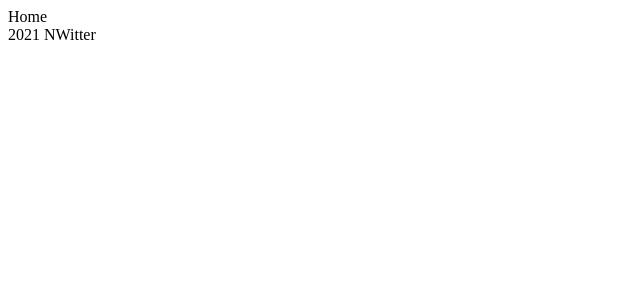
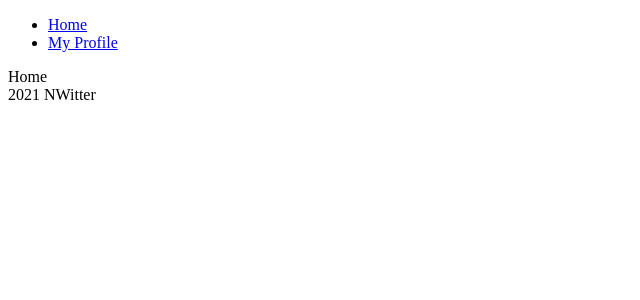
Before and after one commit to knyatom/nwitter, a React (Create React App) app: page /#/ in a window 1280 px wide. Shown: the top 300 px of the page, without its empty margins (0-640 px from the left). Built offline with nearby package versions, Linux system fonts and the light colour scheme; no server answers; sample sign-in values are in the browser's storage.

Commit message:
4장 로그인

```diff
--- /dev/null
+++ b/src/components/Navigation.js
@@ -0,0 +1,17 @@
+import { Link } from "react-router-dom";
+
+const Navigation=()=>{
+    return(
+        <nav>
+            <ul>
+                <li>
+                    <Link to="/">Home</Link>
+                </li>
+                <li>
+                    <Link to="/profile">My Profile</Link>
+                </li>
+            </ul>
+        </nav>
+    )
+}
+export default Navigation;
--- a/src/components/Router.js
+++ b/src/components/Router.js
@@ -1,22 +1,26 @@
 import {useState} from 'react';
-import {HashRouter as Router, Route,Switch}  from 'react-router-dom';
+import {HashRouter as Router,Redirect, Route,Switch}  from 'react-router-dom';
 import Auth from "routes/Auth";
 import Home from "routes/Home";
+import Navigation from './Navigation';
+import Profile from 'routes/Profile';
 
 const AppRouter=({isLoggedIn})=>{
   //   const [isLoggedIn, setIsLoggedIn]=useState(true);
     return(
     <Router>
+        { isLoggedIn && <Navigation />}
         <Switch>
             { isLoggedIn?(
-                <Route exact path="/">
-                    <Home />
-                </Route>
+             <>
+                <Route exact path="/">   <Home />    </Route>
+                <Route exact path="/profile">    <Profile />    </Route>
+             </>
             ):(
-                <Route exact path="/">
-                    <Auth />
-                </Route>)
-            }
+                <Route exact path="/">   <Auth />  </Route>
+            )
+         }
+         <Redirect from="*" to="/" />
         </Switch>
     </Router>
     )
--- a/src/fbase.js
+++ b/src/fbase.js
@@ -11,6 +11,7 @@
   };
 
    firebase.initializeApp(firebaseConfig);
+
    export const firebaseInstance = firebase;
  //export default firebase.initializeApp(firebaseConfig);
 
--- a/src/routes/Profile.js
+++ b/src/routes/Profile.js
@@ -1,3 +1,17 @@
-const Profile = () => <span>Profile</span> ;
+import { authService } from "fbase";
+import { useHistory } from "react-router";
+
+const Profile = () => {
+    const history = useHistory();
+    const onLogOutClick = () => {
+        authService.signOut();
+        history.push("/");
+    }
+    return (
+        <>
+            <button onClick={onLogOutClick}>Log Out</button>
+        </>
+    )
+}
 
 export default Profile;
```
